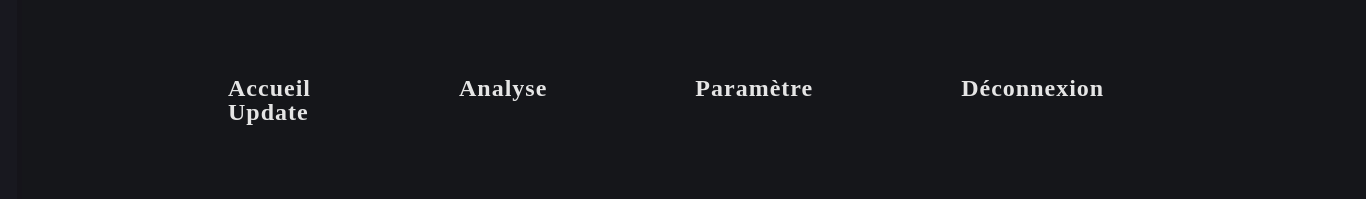
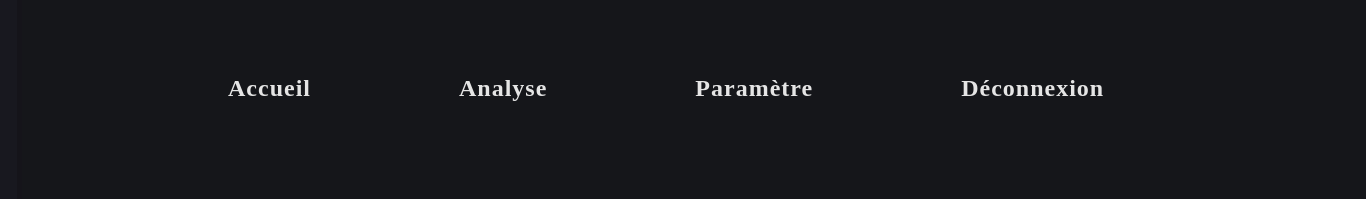
Before and after one commit to VincentBernet/Tirico-ShopCameraAnalytics, an Electron app: page html/index.html in a window 1600 px wide. Shown: the top 199 px of the page, 234-1600 px from the left. Drawn offline with nearby package versions, Linux system fonts and the light colour scheme; no server answers.

Commit message:
Rectification

```diff
--- a/html/index.html
+++ b/html/index.html
@@ -31,7 +31,6 @@
 				<li><a href="analyse.html" id="NOTIFICATION">Analyse</a></li>
 				<li><a href="parametre.html">Paramètre</a></li>
 				<li><a href="#" id="DECO">Déconnexion</a></li>
-				<li><a href=# id="update">Update</a></li>
 			</ul>
 		</header>
 		<br><br><br>
```
Also changed, not shown: 1 other file.
